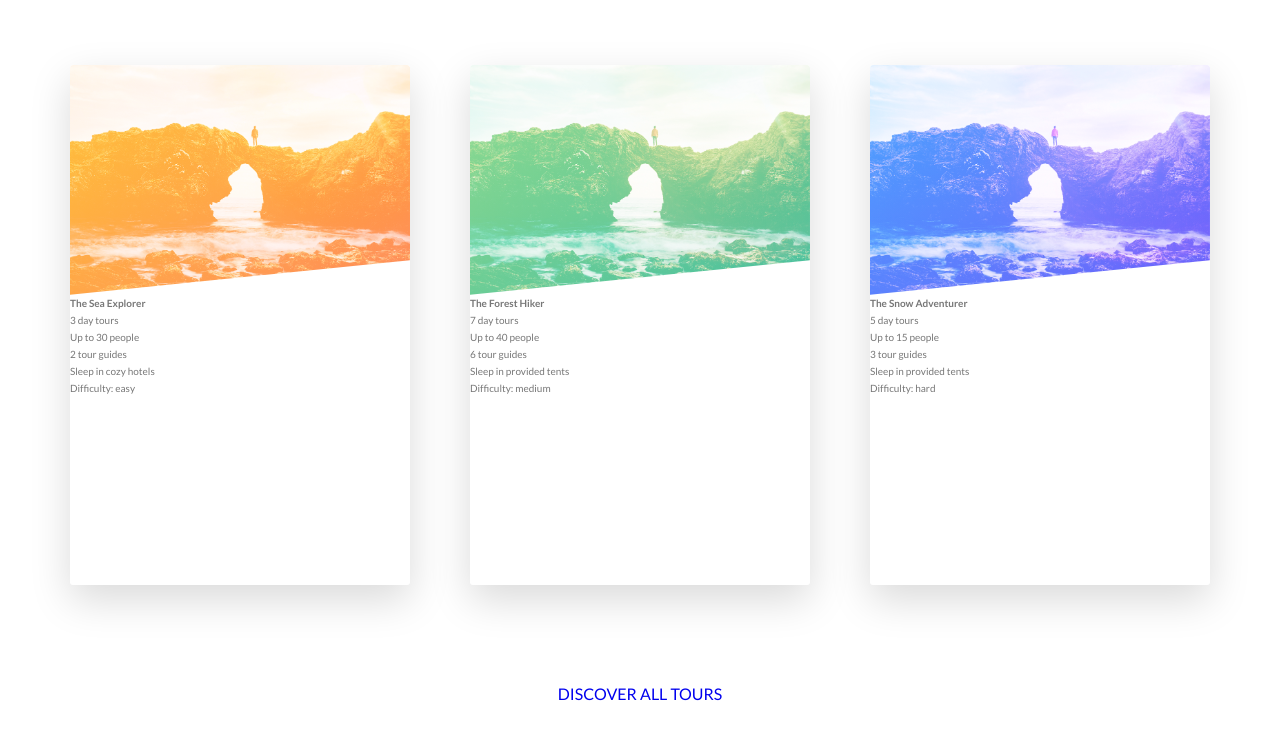
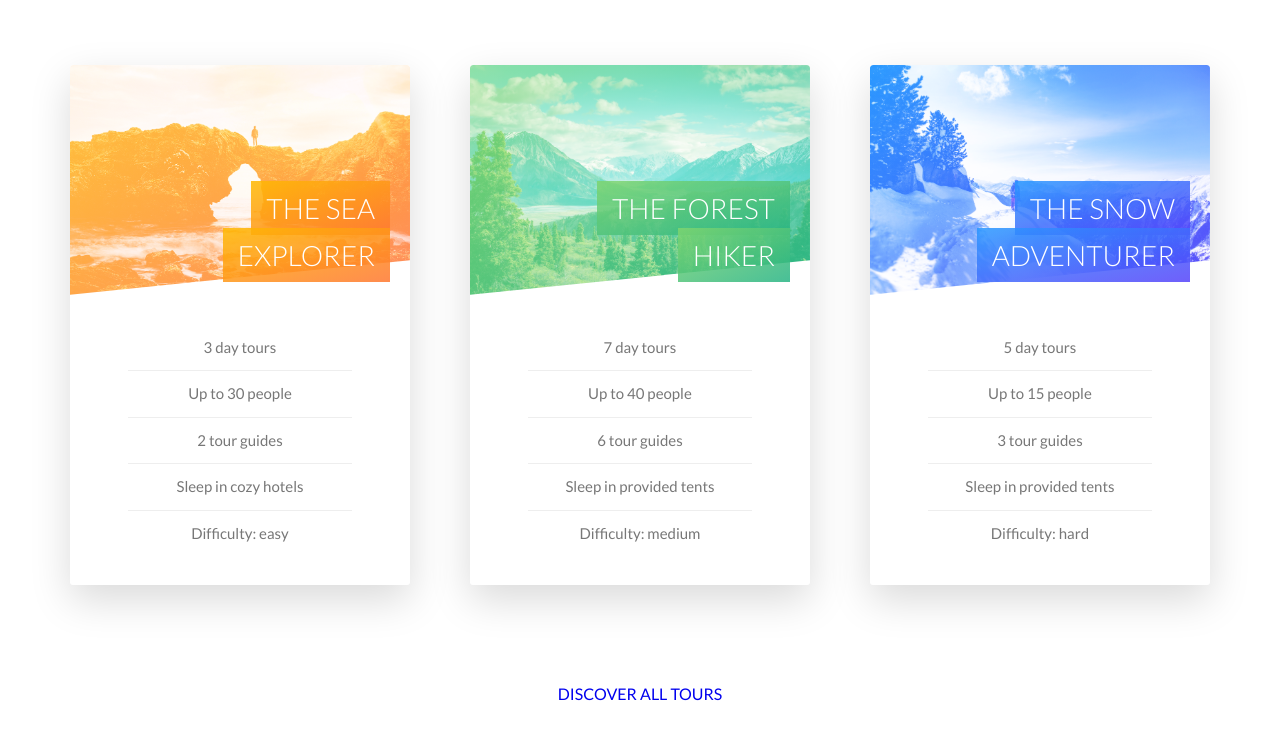
Before and after one commit to LauraTelqiu/natours, a website: page index.html in a window 1280 px wide. Shown: the part 2270-3010 px from the top of the page. Drawn offline with Linux system fonts and the light colour scheme.

Commit message:
front card styling

```diff
--- a/sass/components/_card.scss
+++ b/sass/components/_card.scss
@@ -57,6 +57,7 @@
   &:hover &__side--back {
     transform: rotateY(0);
   }
+
   // FRONT SIDE STYLING
   &__picture {
     background-size: cover;
@@ -73,7 +74,7 @@
           $color-secondary-light,
           $color-secondary-dark
         ),
-        url("/img/nat-5.jpg");
+        url(../img/nat-5.jpg);
     }
 
     &--2 {
@@ -82,7 +83,7 @@
           $color-primary-light,
           $color-primary-dark
         ),
-        url("/img/nat-5.jpg");
+        url(../img/nat-6.jpg);
     }
 
     &--3 {
@@ -91,7 +92,71 @@
           $color-tertiary-light,
           $color-tertiary-dark
         ),
-        url("/img/nat-5.jpg");
+        url(../img/nat-7.jpg);
     }
   }
+
+  &__heading {
+    font-size: 2.8rem;
+    font-weight: 300;
+    text-transform: uppercase;
+    text-align: right;
+    color: $color-white;
+    position: absolute;
+    top: 12rem;
+    right: 2rem;
+    width: 75%;
+  }
+
+  &__heading-span {
+    padding: 1rem 1.5rem;
+    -webkit-box-decoration-break: clone;
+    box-decoration-break: clone;
+
+    &--1 {
+      background-image: linear-gradient(
+        to right bottom,
+        rgba($color-secondary-light, 0.85),
+        rgba($color-secondary-dark, 0.85)
+      );
+    }
+
+    &--2 {
+      background-image: linear-gradient(
+        to right bottom,
+        rgba($color-primary-light, 0.85),
+        rgba($color-primary-dark, 0.85)
+      );
+    }
+
+    &--3 {
+      background-image: linear-gradient(
+        to right bottom,
+        rgba($color-tertiary-light, 0.85),
+        rgba($color-tertiary-dark, 0.85)
+      );
+    }
+  }
+
+  &__details {
+    padding: 3rem;
+
+    ul {
+      list-style: none;
+      width: 80%;
+      margin: 0 auto;
+
+      li {
+        text-align: center;
+        font-size: 1.5rem;
+        padding: 1rem;
+
+        &:not(:last-child) {
+          border-bottom: 1px solid $color-grey-light-2;
+        }
+      }
+    }
+  }
+
+  // FRONT SIDE STYLING
 }
```
Also changed, not shown: css/style.css.
